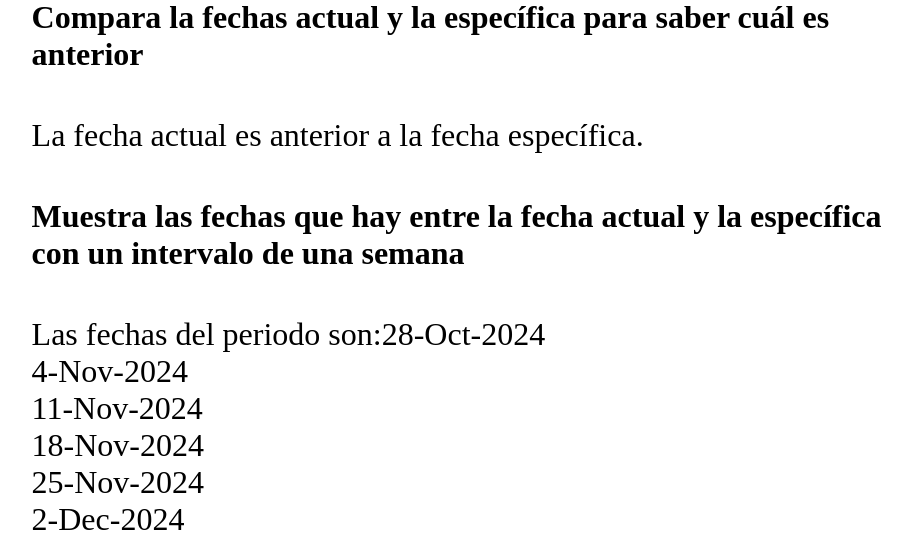
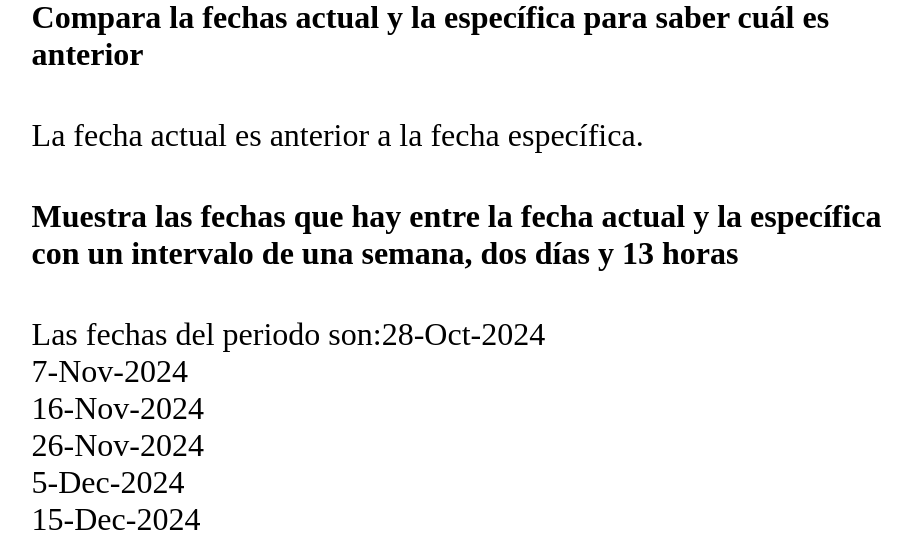
Before and after one commit to DAWD-DWES/funciones_datetime, a PHP site: page / in a window 1280 px wide. Shown: the part 2206-2742 px from the top of the page, without its empty margins (177-1089 px from the left). Run offline with PHP 8.4, Linux system fonts and the light colour scheme.

Commit message:
Update index.php

```diff
--- a/index.php
+++ b/index.php
@@ -115,13 +115,13 @@
                     ?></td>
             </tr>
             <tr>
-                <td><p>Muestra las fechas que hay entre la fecha actual y la específica con un intervalo de una semana</p></td>
+                <td><p>Muestra las fechas que hay entre la fecha actual y la específica con un intervalo de una semana, dos días y 13 horas</p></td>
             </tr>
             <tr>
                 <td><?php
                     $fechaActual = new DateTime();
                     $fechaEspecifica = DateTime::createFromFormat('d/m/Y', "20/12/2024");
-                    $intervaloSemana = new DateInterval('P1W');
+                    $intervaloSemana = new DateInterval('P1W2DT13H');
                     $periodo = new DatePeriod($fechaActual, $intervaloSemana, $fechaEspecifica);
                     echo "Las fechas del periodo son:";
                     foreach ($periodo as $fecha) { // Devuelve fechas desde la fecha inicial cada dos días
```
